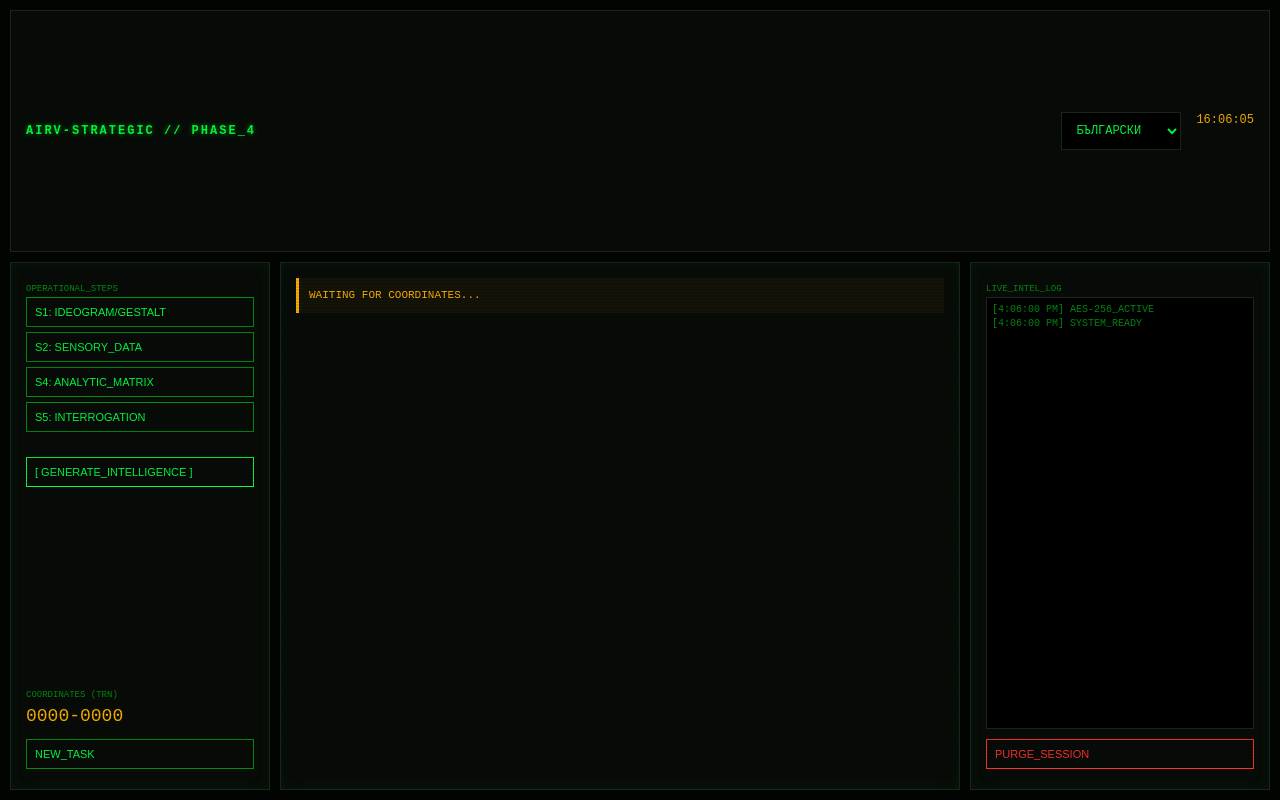
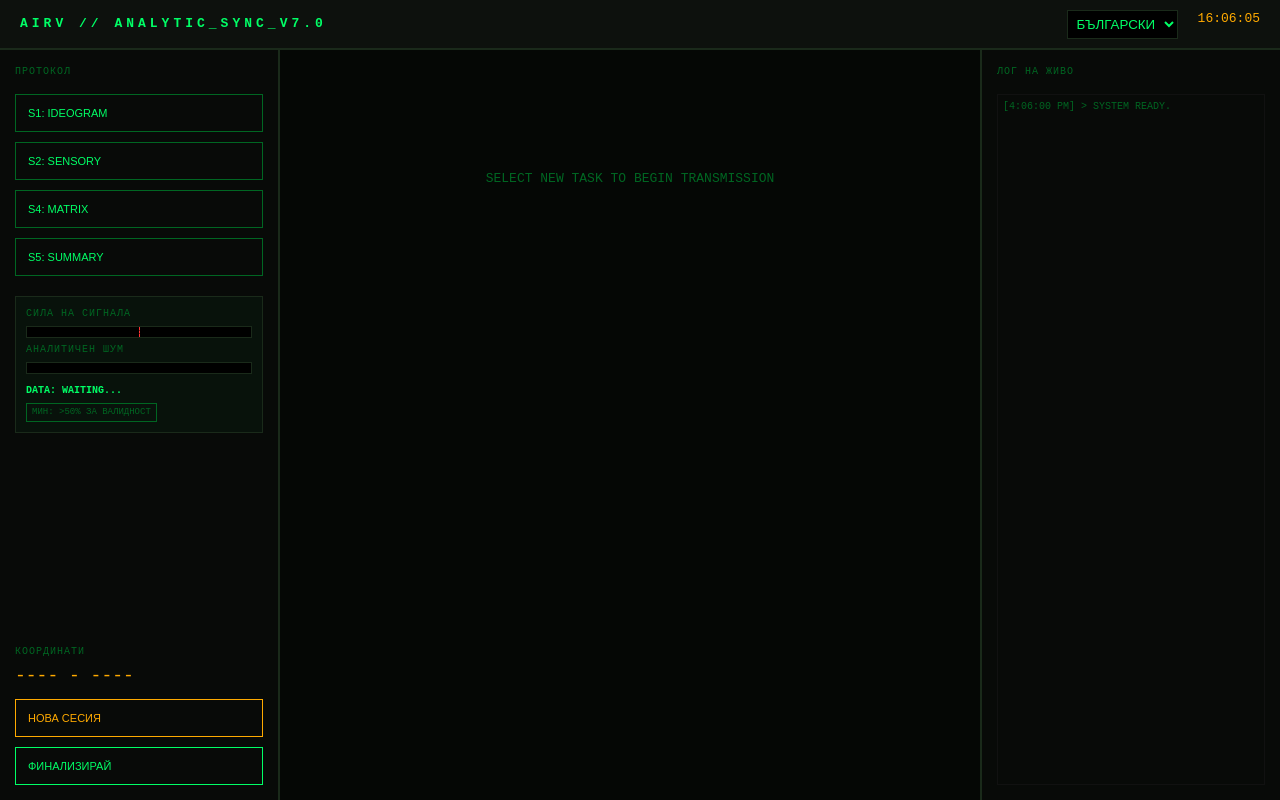
Before and after one commit to emillion-lab/AIRV, a plain HTML site: page index.html in a window 1280 px wide. Drawn offline with Linux system fonts and the light colour scheme.

Commit message:
Update HTML structure and styles for v7.0

```diff
--- a/index.html
+++ b/index.html
@@ -2,222 +2,260 @@
 <html lang="bg">
 <head>
 <meta charset="utf-8"/>
-<title>AIRV — STRATEGIC INTEL TERMINAL v4.0</title>
+<title>AIRV v7.0 — FULL ANALYTIC RESET</title>
 <style>
   :root {
-    --bg: #020502; --panel: #080c08; --line: #1a2a1a;
-    --green: #00ff41; --green-dim: #008f11; --amber: #ffb000;
-    --red: #ff3131; --txt: #d1ffd1; --mono: "Fira Code", "Courier New", monospace;
+    --bg: #050705; --panel: #0d110d; --border: #1a2a1a;
+    --green: #00ff66; --green-dim: #006622; --amber: #ffaa00;
+    --red: #ff3333; --txt: #d1ffd1; --font: "Courier New", monospace;
   }
-  * { box-sizing: border-box; transition: all 0.1s ease; }
+  * { box-sizing: border-box; }
   body {
     margin: 0; background: var(--bg); color: var(--txt);
-    font: 12px/1.4 var(--mono); text-transform: uppercase;
-    overflow: hidden; height: 100vh;
+    font: 13px/1.4 var(--font); text-transform: uppercase;
+    height: 100vh; overflow: hidden; display: flex; flex-direction: column;
   }
-  /* CRT Screen Effect */
-  body::before {
-    content: " "; position: fixed; inset: 0; pointer-events: none; z-index: 1000;
-    background: linear-gradient(rgba(18, 16, 16, 0) 50%, rgba(0, 0, 0, 0.1) 50%);
-    background-size: 100% 3px;
-  }
-  .app-grid { display: grid; grid-template-columns: 260px 1fr 300px; height: 100vh; padding: 10px; gap: 10px; }
-  .panel { border: 1px solid var(--line); background: var(--panel); display: flex; flex-direction: column; position: relative; padding: 15px; box-shadow: inset 0 0 15px rgba(0,255,65,0.05); }
-  .header { grid-column: span 3; display: flex; justify-content: space-between; align-items: center; padding: 5px 15px; border: 1px solid var(--line); background: var(--panel); }
+  .header { height: 50px; border-bottom: 2px solid var(--border); display: flex; align-items: center; justify-content: space-between; padding: 0 20px; background: var(--panel); }
+  .main-grid { display: grid; grid-template-columns: 280px 1fr 300px; flex-grow: 1; overflow: hidden; }
+  .sidebar, .log-panel { border-right: 2px solid var(--border); padding: 15px; display: flex; flex-direction: column; gap: 10px; background: #080a08; }
+  .log-panel { border-right: none; border-left: 2px solid var(--border); }
+  .content { padding: 20px; overflow-y: auto; background: var(--bg); position: relative; }
 
-  .title { color: var(--green); font-weight: bold; letter-spacing: 2px; text-shadow: 0 0 5px var(--green-dim); }
-  .btn { background: transparent; border: 1px solid var(--green-dim); color: var(--green); padding: 8px; cursor: pointer; margin-bottom: 5px; text-align: left; font-size: 11px; }
-  .btn:hover, .btn.active { background: var(--green-dim); color: #000; box-shadow: 0 0 10px var(--green-dim); }
-  .btn-red { border-color: var(--red); color: var(--red); }
+  /* Bars */
+  .meter { height: 12px; background: #000; border: 1px solid var(--border); margin: 5px 0; position: relative; }
+  .meter-fill { height: 100%; width: 0%; background: var(--green); transition: 0.4s; box-shadow: 0 0 10px var(--green-dim); }
+  .target-line { position: absolute; left: 50%; top: 0; bottom: 0; border-left: 1px dashed var(--red); z-index: 5; }
 
-  .hint { background: rgba(255, 176, 0, 0.05); border-left: 3px solid var(--amber); padding: 10px; margin-bottom: 15px; color: var(--amber); font-size: 11px; line-height: 1.4; }
-  canvas { background: #000; border: 1px solid var(--line); width: 100%; cursor: crosshair; flex-grow: 1; }
+  .btn { background: transparent; border: 1px solid var(--green-dim); color: var(--green); padding: 12px; cursor: pointer; text-align: left; font-size: 11px; width: 100%; text-transform: uppercase; }
+  .btn:hover, .btn.active { background: var(--green-dim); color: #000; font-weight: bold; }
+  .btn-amber { border-color: var(--amber); color: var(--amber); }
 
-  textarea, input, select { background: #000; border: 1px solid var(--line); color: var(--green); padding: 10px; font: 12px var(--mono); width: 100%; outline: none; }
-  .matrix-grid { display: grid; grid-template-columns: 1fr 1fr; gap: 10px; flex-grow: 1; }
-  .label { font-size: 9px; color: var(--green-dim); margin: 5px 0 2px 0; display: block; }
+  textarea, input { background: #000; border: 1px solid var(--border); color: var(--green); padding: 12px; font: 13px var(--font); width: 100%; outline: none; margin-bottom: 10px; resize: none; }
+  .matrix-grid { display: grid; grid-template-columns: 1fr 1fr; gap: 10px; }
+  .label { font-size: 10px; color: var(--green-dim); letter-spacing: 1px; margin-bottom: 5px; display: block; }
 
-  #log { flex-grow: 1; overflow-y: auto; font-size: 10px; color: var(--green-dim); padding: 5px; border: 1px solid var(--line); background: #000; }
-  .report-box { background: #000; padding: 20px; border: 1px dashed var(--green); white-space: pre-wrap; font-size: 13px; color: #fff; line-height: 1.6; overflow-y: auto; }
+  .status-tag { font-size: 9px; padding: 2px 5px; border: 1px solid var(--green-dim); color: var(--green-dim); margin-top: 5px; display: inline-block; }
+  .report-frame { background: #000; padding: 30px; border: 2px solid var(--green-dim); white-space: pre-wrap; font-size: 13px; line-height: 1.6; color: #fff; }
 </style>
 </head>
 <body>
 
-<div class="app-grid">
-  <header class="header">
-    <div class="title">AIRV-STRATEGIC // PHASE_4</div>
-    <div style="display:flex; gap:15px;">
-      <select id="lang" onchange="switchLang()" style="width:120px;">
+<div class="header">
+  <div style="letter-spacing: 4px; font-weight: bold; color: var(--green);">AIRV // ANALYTIC_SYNC_v7.0</div>
+  <div style="display:flex; gap:20px;">
+    <select id="lang-select" onchange="changeLanguage()" style="background:#000; color:var(--green); border:1px solid var(--border); padding:5px;">
       <option value="bg">БЪЛГАРСКИ</option>
       <option value="en">ENGLISH</option>
       <option value="cz">ČEŠTINA</option>
-        <option value="de">DEUTSCH</option>
-        <option value="ru">РУССКИЙ</option>
     </select>
     <div id="clock" style="color:var(--amber)">00:00:00</div>
   </div>
-  </header>
+</div>
 
-  <nav class="panel">
-    <span class="label">OPERATIONAL_STEPS</span>
-    <button class="btn" id="btn-S1" onclick="setStage('S1')">S1: IDEOGRAM/GESTALT</button>
-    <button class="btn" id="btn-S2" onclick="setStage('S2')">S2: SENSORY_DATA</button>
-    <button class="btn" id="btn-S4" onclick="setStage('S4')">S4: ANALYTIC_MATRIX</button>
-    <button class="btn" id="btn-S5" onclick="setStage('S5')">S5: INTERROGATION</button>
-    <button class="btn" id="btn-REP" onclick="setStage('REP')" style="margin-top:20px; border-color:var(--green);">[ GENERATE_INTELLIGENCE ]</button>
+<div class="main-grid">
+  <div class="sidebar">
+    <span class="label" id="txt-protocol">ПРОТОКОЛ</span>
+    <button class="btn" id="b-s1" onclick="nav('s1')">S1: IDEOGRAM</button>
+    <button class="btn" id="b-s2" onclick="nav('s2')">S2: SENSORY</button>
+    <button class="btn" id="b-s4" onclick="nav('s4')">S4: MATRIX</button>
+    <button class="btn" id="b-s5" onclick="nav('s5')">S5: SUMMARY</button>
 
-    <div style="margin-top:auto;">
-      <span class="label">COORDINATES (TRN)</span>
-      <div id="trn-val" style="font-size:18px; color:var(--amber); margin-bottom:10px;">0000-0000</div>
-      <button class="btn" onclick="newTRN()" style="width:100%">NEW_TASK</button>
+    <div style="background: rgba(0,255,100,0.03); border: 1px solid var(--border); padding: 10px; margin-top: 10px;">
+      <span class="label" id="txt-signal">SIGNAL STRENGTH</span>
+      <div class="meter"><div class="target-line"></div><div id="sig-fill" class="meter-fill"></div></div>
+      <span class="label" id="txt-noise">ANALYTIC NOISE (AOL)</span>
+      <div class="meter"><div id="aol-fill" class="meter-fill" style="background:var(--amber)"></div></div>
+      <div id="profile-match" style="margin-top:10px; color:var(--green); font-size:10px; font-weight:bold;">DATA: WAITING...</div>
+      <div class="status-tag" id="txt-min-req">REQ: >50% FOR VALID INTEL</div>
     </div>
-  </nav>
 
-  <main class="panel">
-    <div id="hint-box" class="hint"></div>
-    <div id="workspace" style="display:flex; flex-direction:column; flex-grow:1;"></div>
+    <div style="margin-top: auto;">
+      <span class="label" id="txt-coords">КООРДИНАТИ</span>
+      <div id="trn-display" style="font-size: 18px; color: var(--amber); margin-bottom: 10px;">---- - ----</div>
+      <button class="btn btn-amber" onclick="initNewSession()" id="txt-new-btn">НОВА СЕСИЯ</button>
+      <button class="btn" onclick="nav('rep')" style="margin-top:10px; border-color:var(--green);" id="txt-rep-btn">ФИНАЛИЗИРАЙ</button>
+    </div>
+  </div>
+
+  <main class="content" id="workspace">
+    <div style="text-align:center; margin-top:100px; color:var(--green-dim);">SELECT NEW TASK TO BEGIN TRANSMISSION</div>
   </main>
 
-  <aside class="panel">
-    <span class="label">LIVE_INTEL_LOG</span>
-    <div id="log"></div>
-    <button class="btn btn-red" onclick="resetSession()" style="margin-top:10px; width:100%">PURGE_SESSION</button>
-  </aside>
+  <div class="log-panel">
+    <span class="label" id="txt-log">LIVE LOG</span>
+    <div id="log-content" style="flex-grow:1; overflow-y:auto; font-size:10px; color:var(--green-dim); border: 1px solid #111; padding: 5px;"></div>
+  </div>
 </div>
 
 <script>
-const I18N = {
+// --- MULTILINGUAL DATA ---
+const UI_TEXT = {
   bg: {
-    h: ["Етап 1: Начертай импулса веднага. Опиши физическия гесталт.", "Етап 2: Сетивни качества (цветове, звуци, миризми). Без имена!", "Етап 4: Матрица. Раздели данните от аналитичния шум (AOL).", "Етап 5: Обобщение. Какъв е изводът за функцията на обекта?", "ФИНАЛЕН ДОКЛАД: Анализирани данни за оперативно ползване."],
-    labels: ["СЕТИВА", "РАЗМЕРИ", "ЕСТЕТИКА", "AOL/АНАЛИЗ", "ИЗВОД / ФУНКЦИЯ", "ВИЗУАЛИЗАЦИЯ"]
+    protocol: "ПРОТОКОЛ", signal: "СИЛА НА СИГНАЛА", noise: "АНАЛИТИЧЕН ШУМ", minreq: "МИН: >50% ЗА ВАЛИДНОСТ",
+    coords: "КООРДИНАТИ", newbtn: "НОВА СЕСИЯ", repbtn: "ФИНАЛИЗИРАЙ", log: "ЛОГ НА ЖИВО",
+    hints: {
+      s1: "Етап 1: Начертай импулса веднага. Опиши физическия гесталт (твърдо, енергия, вода).",
+      s2: "Етап 2: Сетивни качества (цветове, звуци, миризми). БЕЗ ИМЕНА!",
+      s4: "Етап 4: Матрица. Раздели данните от аналитичния шум (AOL). ТРЯБВАТ ПОВЕЧЕ ДАННИ ТУК.",
+      s5: "Етап 5: Обобщение. Какъв е изводът за функцията на обекта?",
+      rep: "ИНТЕЛИДЖЪНС ДОКЛАД: Резултат от анализа."
+    },
+    matrix: ["СЕТИВА (S)", "РАЗМЕРИ (D)", "AOL (ШУМ)"]
   },
   en: {
-    h: ["Stage 1: Sketch the impulse instantly. Define the gestalt.", "Stage 2: Sensory qualities (colors, sounds, smells). No names!", "Stage 4: Matrix. Separate signal from analytical noise (AOL).", "Stage 5: Interrogation. What is the conclusion about the function?", "FINAL REPORT: Analyzed intelligence for operational use."],
-    labels: ["SENSORY", "DIMENSIONS", "AESTHETIC", "AOL/ANALYSIS", "CONCLUSION / FUNCTION", "VISUALIZATION"]
+    protocol: "PROTOCOL", signal: "SIGNAL STRENGTH", noise: "ANALYTIC NOISE", minreq: "REQ: >50% FOR VALIDITY",
+    coords: "COORDINATES", newbtn: "NEW SESSION", repbtn: "FINALIZE", log: "LIVE LOG",
+    hints: {
+      s1: "Stage 1: Sketch impulse immediately. Describe gestalt (solid, energy, fluid).",
+      s2: "Stage 2: Sensory qualities (colors, sounds, smells). NO NAMES!",
+      s4: "Stage 4: Matrix. Separate signal from noise (AOL). WE NEED MORE DATA HERE.",
+      s5: "Stage 5: Interrogation. What is the conclusion about function?",
+      rep: "INTELLIGENCE REPORT: Analysis result."
+    },
+    matrix: ["SENSORY (S)", "DIMENSIONS (D)", "AOL (NOISE)"]
   },
   cz: {
-    h: ["Fáze 1: Okamžitě nakreslete impuls. Definujte gestalt.", "Fáze 2: Smyslové vlastnosti (barvy, zvuky, pachy). Žádná jména!", "Fáze 4: Matice. Oddělte signál od analytického šumu (AOL).", "Fáze 5: Výslech. Jaký je závěr o funkci objektu?", "ZÁVĚREČNÁ ZPRÁVA: Analyzované zpravodajské informace."],
-    labels: ["SMYSLY", "ROZMĚRY", "ESTETIKA", "AOL/ANALÝZA", "ZÁVĚR / FUNKCE", "VIZUALIZACE"]
+    protocol: "PROTOKOL", signal: "SÍLA SIGNÁLU", noise: "ANALYTICKÝ ŠUM", minreq: "MIN: >50% PRO VALIDITU",
+    coords: "SOUŘADNICE", newbtn: "NOVÁ RELACE", repbtn: "FINALIZOVAT", log: "ŽIVÝ PROTOKOL",
+    hints: {
+      s1: "Fáze 1: Okamžitě nakreslete impuls. Popište gestalt (pevný, energie, kapalina).",
+      s2: "Fáze 2: Smyslové vlastnosti (barvy, zvuky, pachy). ŽÁDNÁ JMÉNA!",
+      s4: "Fáze 4: Matice. Oddělte signál od šumu (AOL). ZDE POTŘEBUJEME VÍCE DAT.",
+      s5: "Fáze 5: Výslech. Jaký je závěr o funkci objektu?",
+      rep: "ZPRÁVA: Výsledek analýzy."
     },
-  de: {
-    h: ["Phase 1: Skizzieren Sie den Impuls sofort. Gestalt definieren.", "Phase 2: Sensorik (Farben, Töne, Gerüche). Keine Namen!", "Phase 4: Matrix. Signal von analytischem Rauschen (AOL) trennen.", "Phase 5: Abfrage. Was ist die Schlussfolgerung zur Funktion?", "BERICHT: Analysierte Daten für den operativen Einsatz."],
-    labels: ["SENSORIK", "DIMENSIONEN", "ÄSTHETIK", "AOL/ANALYSE", "FAZIT / FUNKTION", "VISUALISIERUNG"]
-  },
-  ru: {
-    h: ["Этап 1: Немедленно нарисуйте импульс. Определите гештальт.", "Этап 2: Сенсорные данные (цвет, звук, запах). Без имен!", "Этап 4: Матрица. Отделите сигнал от аналитического шума (AOL).", "Этап 5: Опрос. Каков вывод о функции объекта?", "ОТЧЕТ: Аналитические данные для оперативного использования."],
-    labels: ["ЧУВСТВА", "РАЗМЕРЫ", "ЭСТЕТИКА", "AOL/АНАЛИЗ", "ВЫВОД / ФУНКЦИЯ", "ВИЗУАЛИЗАЦИЯ"]
+    matrix: ["SMYSLY (S)", "ROZMĚRY (D)", "AOL (ŠUM)"]
   }
 };
 
-let state = {
-  lang: 'bg', stage: 'IDLE', trn: '0000-0000',
-  data: { s1_txt: '', s2_txt: '', s4_s: '', s4_d: '', s4_ai: '', s4_aol: '', s5_txt: '', canvas: null }
+const DICT = {
+  art: ['метал', 'пластмаса', 'бетон', 'стъкло', 'права', 'ъгъл', 'квадрат', 'машина', 'сграда', 'път', 'metal', 'concrete', 'structure', 'building', 'kov', 'beton', 'budova'],
+  nat: ['вода', 'дърво', 'пръст', 'камък', 'планина', 'зелено', 'река', 'пясък', 'water', 'nature', 'tree', 'rock', 'voda', 'strom', 'příroda']
 };
 
-function switchLang() {
-  state.lang = document.getElementById('lang').value;
-  render();
+// --- APP STATE ---
+let state = {
+  lang: 'bg',
+  stage: 'none',
+  trn: '0000-0000',
+  data: { gestalt: '', s2: '', s4s: '', s4d: '', s4aol: '', s5: '' }
+};
+
+function changeLanguage() {
+  state.lang = document.getElementById('lang-select').value;
+  translateUI();
+  if(state.stage !== 'none') nav(state.stage);
 }
 
-function newTRN() {
-  state.trn = `${Math.floor(1000+Math.random()*8999)}-${Math.floor(1000+Math.random()*8999)}`;
-  document.getElementById('trn-val').textContent = state.trn;
-  log(`NEW_TASK: ${state.trn}`, 'amber');
-  setStage('S1');
+function translateUI() {
+  const t = UI_TEXT[state.lang];
+  document.getElementById('txt-protocol').textContent = t.protocol;
+  document.getElementById('txt-signal').textContent = t.signal;
+  document.getElementById('txt-noise').textContent = t.noise;
+  document.getElementById('txt-min-req').textContent = t.minreq;
+  document.getElementById('txt-coords').textContent = t.coords;
+  document.getElementById('txt-new-btn').textContent = t.newbtn;
+  document.getElementById('txt-rep-btn').textContent = t.repbtn;
+  document.getElementById('txt-log').textContent = t.log;
 }
 
-function setStage(s) {
-  state.stage = s;
-  document.querySelectorAll('.btn').forEach(b => b.classList.remove('active'));
-  const activeBtn = document.getElementById('btn-'+s);
-  if(activeBtn) activeBtn.classList.add('active');
-  render();
+function initNewSession() {
+  // FULL RESET
+  state.trn = `${Math.floor(1000+Math.random()*8999)}-${Math.floor(1000+Math.random()*8999)}`;
+  state.data = { gestalt: '', s2: '', s4s: '', s4d: '', s4aol: '', s5: '' };
+  state.stage = 'none';
+
+  document.getElementById('trn-display').textContent = state.trn;
+  document.getElementById('sig-fill').style.width = '0%';
+  document.getElementById('aol-fill').style.width = '0%';
+  document.getElementById('profile-match').textContent = "DATA: WAITING...";
+
+  log(`SESSION PURGED. NEW TRN: ${state.trn}`);
+  nav('s1');
 }
 
-function render() {
-  const ws = document.getElementById('workspace');
-  const hint = document.getElementById('hint-box');
-  const lb = I18N[state.lang].labels;
-  ws.innerHTML = "";
+function analyze() {
+  const all = (state.data.s2 + ' ' + state.data.s4s + ' ' + state.data.s4d).toLowerCase();
+  let aCount = 0, nCount = 0;
 
-  if(state.stage === 'IDLE') { hint.textContent = "WAITING FOR COORDINATES..."; return; }
+  DICT.art.forEach(w => { if(all.includes(w)) aCount++; });
+  DICT.nat.forEach(w => { if(all.includes(w)) nCount++; });
 
-  const stageIdx = ['S1','S2','S4','S5','REP'].indexOf(state.stage);
-  hint.textContent = I18N[state.lang].h[stageIdx];
+  const totalWords = all.split(/\s+/).filter(w => w.length > 2).length;
+  const signal = Math.min((totalWords * 8) + (aCount + nCount) * 5, 100);
+  const aol = Math.min(state.data.s4aol.length * 2, 100);
 
-  switch(state.stage) {
-    case 'S1':
-      ws.innerHTML = `<span class="label">${lb[5]}</span><canvas id="cvs"></canvas>
-                      <span class="label">GESTALT</span><input type="text" value="${state.data.s1_txt}" oninput="state.data.s1_txt=this.value">`;
-      initCanvas(); break;
-    case 'S2':
-      ws.innerHTML = `<span class="label">${lb[0]}</span><textarea oninput="state.data.s2_txt=this.value">${state.data.s2_txt}</textarea>`;
-      break;
-    case 'S4':
-      ws.innerHTML = `<div class="matrix-grid">
-        <div><span class="label">${lb[0]}</span><textarea oninput="state.data.s4_s=this.value">${state.data.s4_s}</textarea></div>
-        <div><span class="label">${lb[1]}</span><textarea oninput="state.data.s4_d=this.value">${state.data.s4_d}</textarea></div>
-        <div><span class="label">${lb[2]}</span><textarea oninput="state.data.s4_ai=this.value">${state.data.s4_ai}</textarea></div>
-        <div><span class="label" style="color:var(--amber)">${lb[3]}</span><textarea oninput="state.data.s4_aol=this.value">${state.data.s4_aol}</textarea></div>
-      </div>`; break;
-    case 'S5':
-      ws.innerHTML = `<span class="label">${lb[4]}</span><textarea oninput="state.data.s5_txt=this.value">${state.data.s5_txt}</textarea>`;
-      break;
-    case 'REP':
-      generateFinalReport(ws); break;
+  document.getElementById('sig-fill').style.width = signal + '%';
+  document.getElementById('aol-fill').style.width = aol + '%';
+
+  let profile = "UNKNOWN";
+  if(signal > 20) {
+    profile = aCount > nCount ? "ARTIFICIAL STRUCTURE" : "NATURAL ENVIRONMENT";
+    if(Math.abs(aCount - nCount) < 2) profile = "COMPLEX / MIXED SITE";
   }
+  document.getElementById('profile-match').textContent = `PROFILE: ${profile}`;
 }
 
-function generateFinalReport(container) {
-  const d = state.data;
-  const report = `
-[INTELLIGENCE REPORT]
---------------------------------------------------
-TARGET_THEME:  ${state.trn}
-TIMESTAMP:     ${new Date().toLocaleString()}
-OPERATOR_ID:   AIRV_PRO_TERMINAL
---------------------------------------------------
+function nav(s) {
+  state.stage = s;
+  const ws = document.getElementById('workspace');
+  const t = UI_TEXT[state.lang];
+  ws.innerHTML = `<div style="color:var(--amber); margin-bottom:15px; font-size:11px;">>> ${t.hints[s]}</div>`;
 
-1. VISUALIZATION (GESTALT)
-   - DATA: ${d.s1_txt || "NONE"}
+  document.querySelectorAll('.btn').forEach(b => b.classList.remove('active'));
+  if(document.getElementById('b-'+s)) document.getElementById('b-'+s).classList.add('active');
 
-2. PARAMETERS (SENSORY & DIMENSIONS)
-   - S2_RAW: ${d.s2_txt || "NO SENSORY DATA"}
-   - S4_STRUCTURE: ${d.s4_s} | ${d.s4_d}
-   - AESTHETIC: ${d.s4_ai}
-
-3. ANALYTICAL NOISE (AOL)
-   - REJECTED_CONCEPTS: ${d.aol || "SYSTEM CLEAN"}
-
-4. CONCLUSION (FUNCTIONAL DEDUCTION)
-   - SUMMARY: ${d.s5_txt || "INCOMPLETE ANALYSIS"}
-
---------------------------------------------------
-[END OF REPORT - CLASSIFIED]`;
-
-  container.innerHTML = `<div class="report-box">${report}</div>
-    <button class="btn" style="margin-top:10px; width:100%" onclick="window.print()">PRINT_INTEL</button>`;
+  switch(s) {
+    case 's1':
+      ws.innerHTML += `<span class="label">GESTALT IMPULSE</span><textarea oninput="state.data.gestalt=this.value">${state.data.gestalt}</textarea>`;
+      break;
+    case 's2':
+      ws.innerHTML += `<span class="label">SENSORY DATA</span><textarea style="height:300px" oninput="state.data.s2=this.value; analyze()">${state.data.s2}</textarea>`;
+      break;
+    case 's4':
+      ws.innerHTML += `<div class="matrix-grid">
+        <div><span class="label">${t.matrix[0]}</span><textarea oninput="state.data.s4s=this.value; analyze()">${state.data.s4s}</textarea></div>
+        <div><span class="label">${t.matrix[1]}</span><textarea oninput="state.data.s4d=this.value; analyze()">${state.data.s4d}</textarea></div>
+        <div style="grid-column: span 2"><span class="label" style="color:var(--amber)">${t.matrix[2]}</span><textarea oninput="state.data.s4aol=this.value; analyze()">${state.data.s4aol}</textarea></div>
+      </div>`;
+      break;
+    case 's5':
+      ws.innerHTML += `<span class="label">SUMMARY</span><textarea style="height:300px" oninput="state.data.s5=this.value">${state.data.s5}</textarea>`;
+      break;
+    case 'rep':
+      showReport(); break;
+  }
+  analyze();
 }
 
-function initCanvas() {
-  const c = document.getElementById('cvs'); if(!c) return;
-  const ctx = c.getContext('2d');
-  c.width = c.offsetWidth; c.height = c.offsetHeight;
-  if(state.data.canvas) { const img = new Image(); img.onload=()=>ctx.drawImage(img,0,0); img.src=state.data.canvas; }
-  let draw = false; ctx.strokeStyle="#00ff41"; ctx.lineWidth=2;
-  c.onmousedown = (e) => { draw=true; ctx.beginPath(); ctx.moveTo(e.offsetX, e.offsetY); };
-  c.onmousemove = (e) => { if(draw){ ctx.lineTo(e.offsetX, e.offsetY); ctx.stroke(); } };
-  window.onmouseup = () => { if(draw){ draw=false; state.data.canvas=c.toDataURL(); } };
+function showReport() {
+  const sig = parseInt(document.getElementById('sig-fill').style.width);
+  const status = sig > 50 ? "VALID INTEL" : "SPECULATIVE / LOW SIGNAL";
+  const report = `
+[ AIRV STRATEGIC REPORT ]
+-----------------------------------------
+TASK_ID: ${state.trn}
+STATUS:  ${status}
+-----------------------------------------
+1. VISUAL (GESTALT): ${state.data.gestalt || 'N/A'}
+2. SENSORY DATA: ${state.data.s2 || 'NONE'}
+3. PROFILE: ${document.getElementById('profile-match').textContent}
+4. SIGNAL STRENGTH: ${sig}%
+5. NOISE LEVEL (AOL): ${document.getElementById('aol-fill').style.width}
+6. CONCLUSION: ${state.data.s5 || 'NO SUMMARY'}
+-----------------------------------------
+END OF TRANSMISSION
+  `;
+  document.getElementById('workspace').innerHTML = `<div class="report-frame">${report}</div>`;
 }
 
-function log(m, cl='') {
-  const l = document.getElementById('log');
-  l.innerHTML = `<div>[${new Date().toLocaleTimeString()}] <span style="color:var(--${cl||'green-dim'})">${m}</span></div>` + l.innerHTML;
+function log(m) {
+  const l = document.getElementById('log-content');
+  l.innerHTML = `<div>[${new Date().toLocaleTimeString()}] > ${m}</div>` + l.innerHTML;
 }
 
-function resetSession() { if(confirm("PURGE ALL DATA?")) location.reload(); }
-setInterval(()=> { document.getElementById('clock').textContent = new Date().toLocaleTimeString('en-GB'); }, 1000);
-window.onload = () => { log("SYSTEM_READY"); log("AES-256_ACTIVE"); render(); };
+setInterval(() => { document.getElementById('clock').textContent = new Date().toLocaleTimeString('en-GB'); }, 1000);
+window.onload = () => { translateUI(); log("SYSTEM READY."); };
 </script>
 </body>
 </html>
```
Lines whose indentation alone changed are shown as unchanged.
